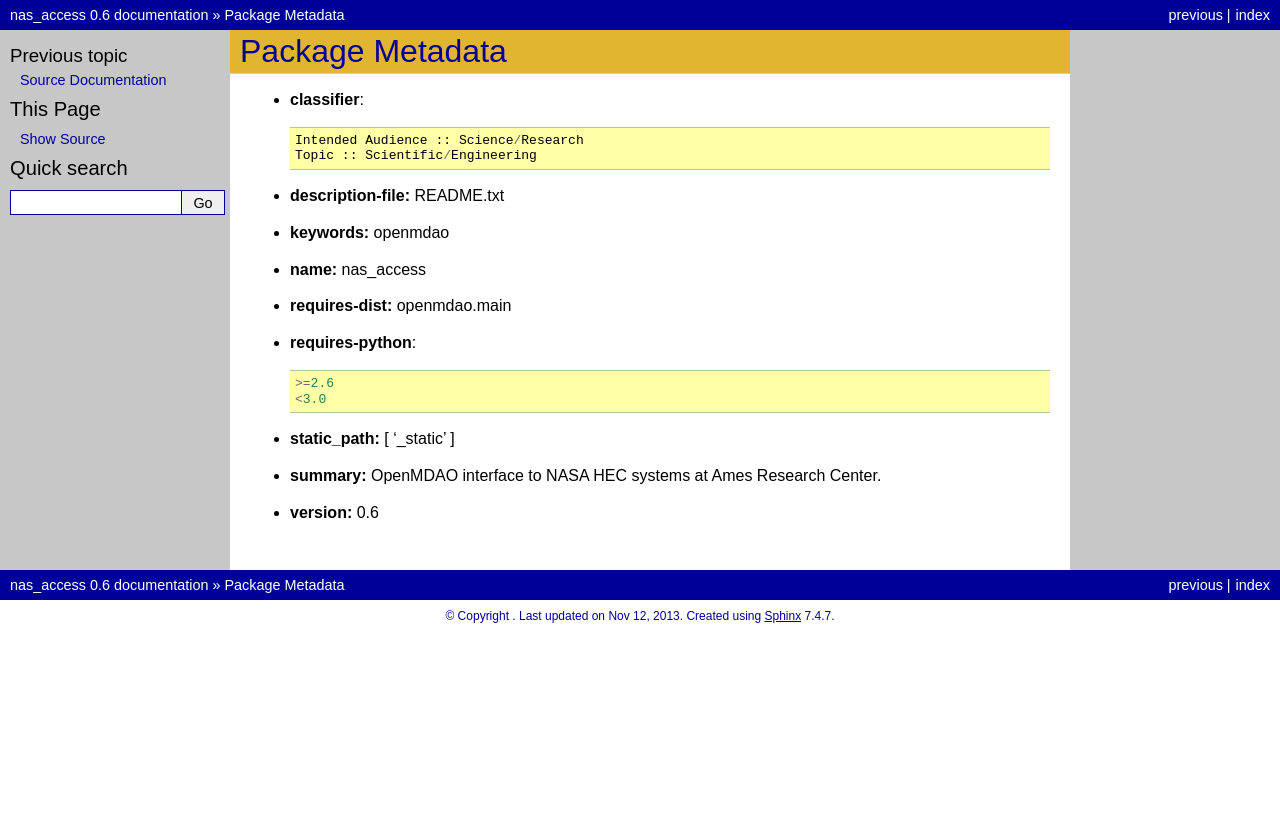
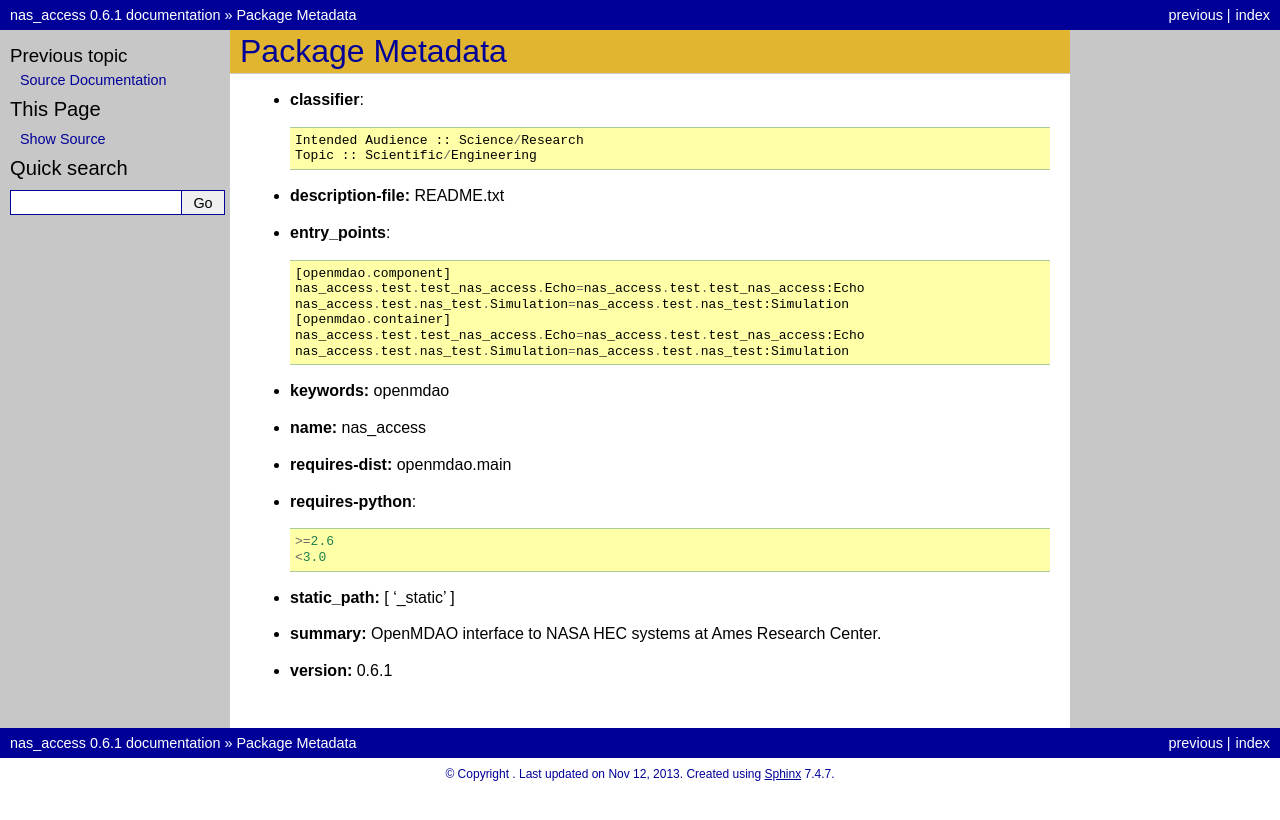
Before and after one commit to OpenMDAO-Plugins/nas_access, a Sphinx documentation site: the page built from docs/pkgdocs.rst, in a window 1280 px wide. Shown: the top 820 px of the page. Built offline with Sphinx 7.4.7, drawn with Linux system fonts in a browser that asks for light colours.

```diff
--- a/docs/conf.py
+++ b/docs/conf.py
@@ -1,6 +1,6 @@
 # This file is autogenerated during plugin quickstart and overwritten during
-# plugin makedist. DO NOT CHANGE IT if you plan to use plugin makedist to package
-# distribution.
+# plugin makedist and plugin build_docs. DO NOT CHANGE IT if you plan to
+# use plugin makedist to package the distribution.
 
 # -*- coding: utf-8 -*-
 #
@@ -12,6 +12,13 @@
 
 import sys, os
 
+def _sys_path_add(toadd=None):
+    if toadd:
+        distdir = os.path.dirname(os.path.dirname(__file__))
+        sys.path = [distdir] + [os.path.join(distdir, p) for p in toadd] + sys.path
+
+_sys_path_add(['src', 'src/nas_access', 'src/nas_access/test'])
+
 # General configuration
 # ---------------------
 
@@ -19,7 +26,7 @@
 # coming with Sphinx (named 'sphinx.ext.*') or your custom ones.
 extensions = ['sphinx.ext.autodoc', 'sphinx.ext.intersphinx',
               'sphinx.ext.doctest', 'sphinx.ext.todo','openmdao.util.doctools',
-              'sphinx.ext.viewcode'
+              'sphinx.ext.viewcode','sphinx.ext.mathjax'
       ]
 
 # Add any paths that contain templates here, relative to this directory.
@@ -43,10 +50,10 @@
 # built documents.
 #
 # The short X.Y version.
-version = '0.6'
+version = '0.6.1'
 #The short version is the one that shows up in the file when you use /version/.
 # The full version, including alpha/beta/rc tags.
-release = '0.6'
+release = '0.6.1'
 
 # The language for content autogenerated by Sphinx. Refer to documentation
 # for a list of supported languages.
--- a/docs/pkgdocs.rst
+++ b/docs/pkgdocs.rst
@@ -9,6 +9,15 @@
     Topic :: Scientific/Engineering
 
 - **description-file:** README.txt
+
+- **entry_points**::
+
+    [openmdao.component]
+    nas_access.test.test_nas_access.Echo=nas_access.test.test_nas_access:Echo
+    nas_access.test.nas_test.Simulation=nas_access.test.nas_test:Simulation
+    [openmdao.container]
+    nas_access.test.test_nas_access.Echo=nas_access.test.test_nas_access:Echo
+    nas_access.test.nas_test.Simulation=nas_access.test.nas_test:Simulation
 
 - **keywords:** openmdao
 
@@ -25,4 +34,4 @@
 
 - **summary:** OpenMDAO interface to NASA HEC systems at Ames Research Center.
 
-- **version:** 0.6
+- **version:** 0.6.1
--- a/setup.cfg
+++ b/setup.cfg
@@ -1,6 +1,6 @@
 [metadata]
 name = nas_access
-version = 0.6
+version = 0.6.1
 summary = OpenMDAO interface to NASA HEC systems at Ames Research Center.
 description-file = README.txt
 keywords = openmdao
```
Also changed, not shown: docs/srcdocs.rst (+52 -0 lines), setup.py (+9 -5 lines), 2 other files.
